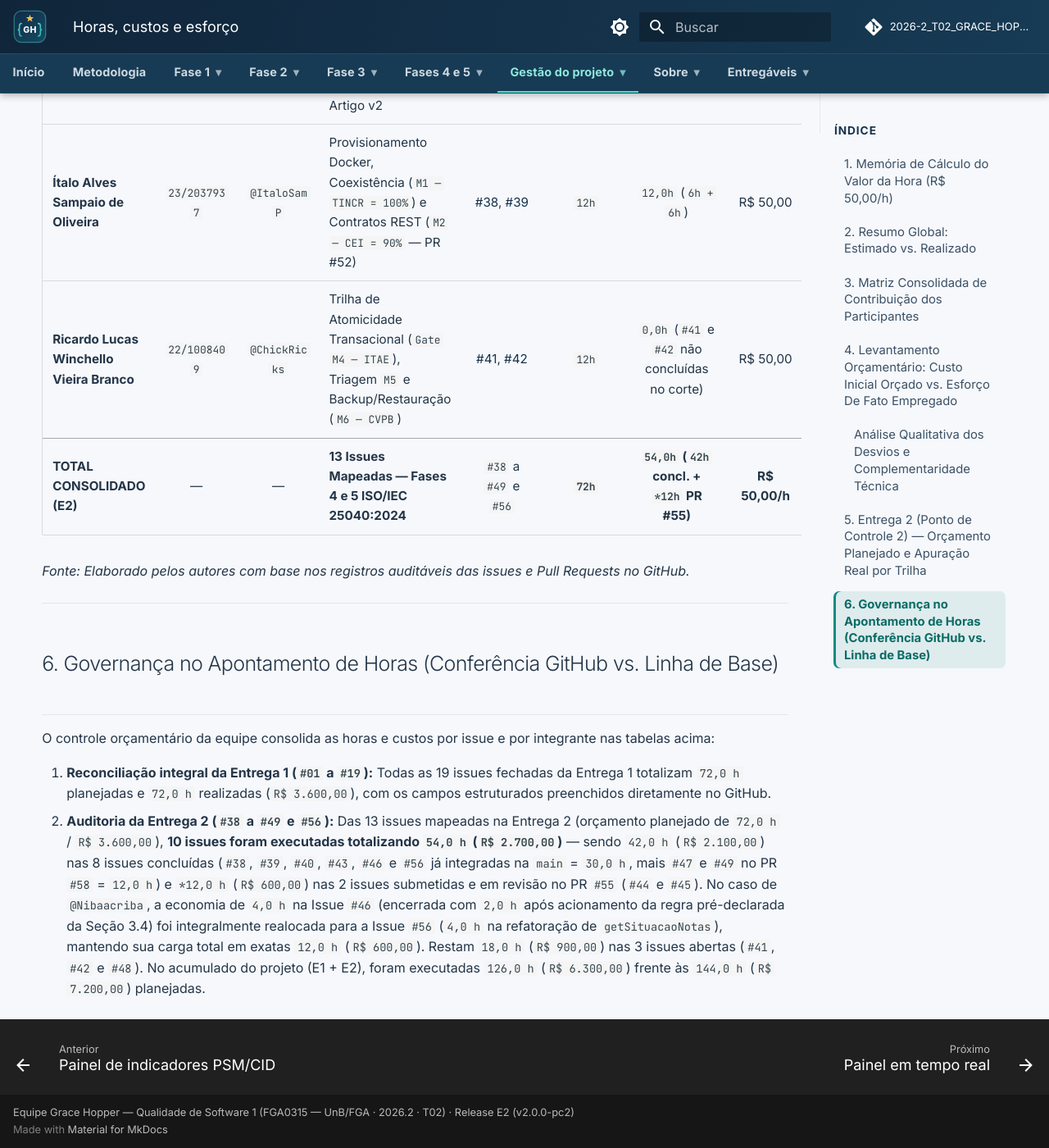
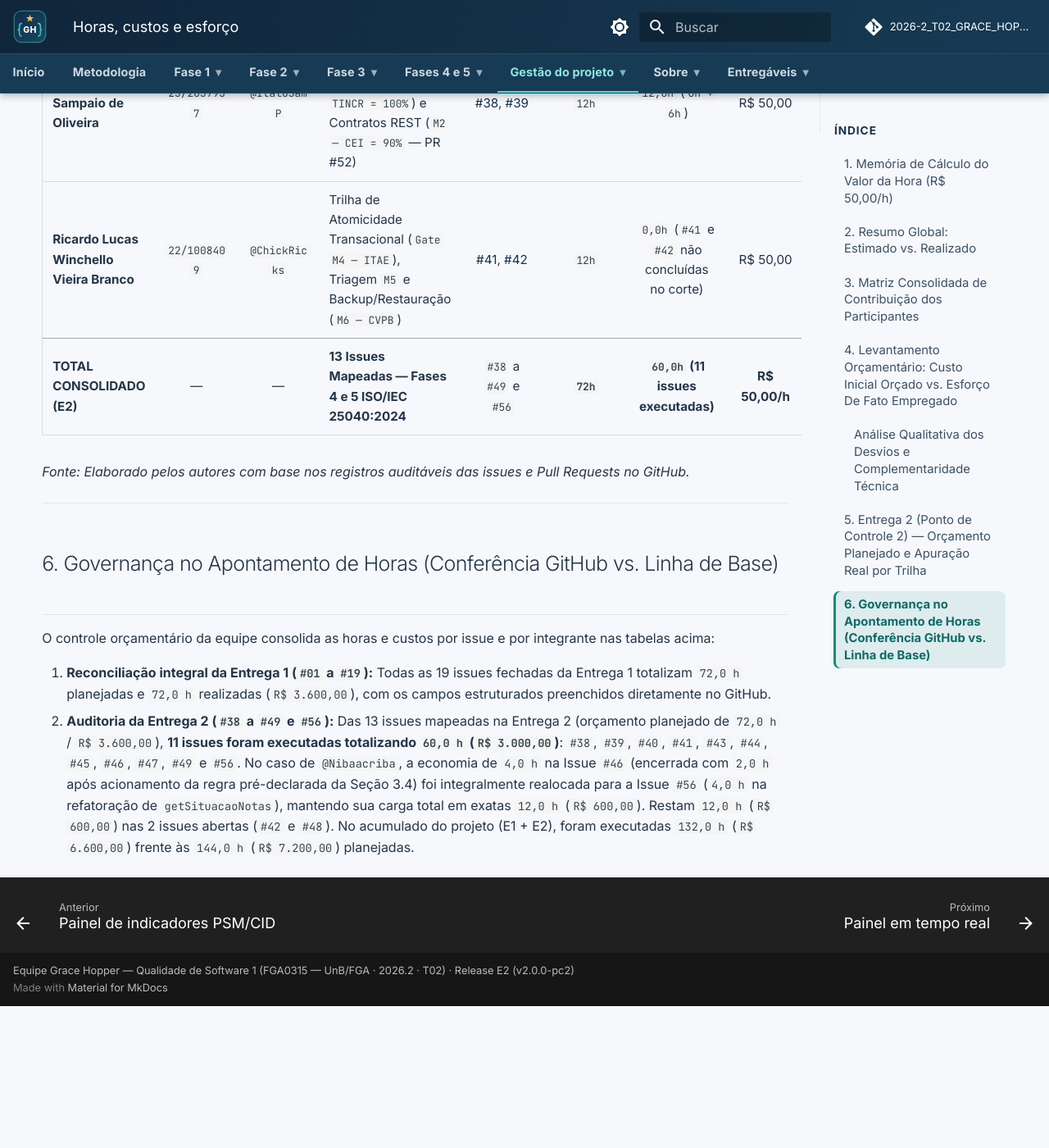
Before and after one commit to FCTE-Qualidade-de-Software-1/2026-2_T02_GRACE_HOPPER, an MkDocs documentation site: the page built from docs/gestao/horas-custos.md, in a window 1280 px wide and 1400 px high, scrolled down 5923 px. Shown: the whole window at 82% size. Built offline with MkDocs 1.6.1 and Material for MkDocs 9.7.7, drawn with Linux system fonts in a browser that asks for light colours; comment, search, counter and statistics services are not loaded; after the commit the page ends 7150 px from its top, so only the background shows below that; some of the changed text lies outside the part shown.

Commit message:
docs(fase4): reconciliar horas da E2 e atualizar slides do PC2 com o Gate M4 reprovado (#41)
- Totais da Entrega 2 passam para 60h / R$ 3.000,00 em 11 issues executadas
  (acumulado E1+E2: 132h / R$ 6.600,00) no README, gestão, horas-custos e registro.
- Slides do PC2: Gate M4 reprovado (ITAE = 0%), H2.2 confirmada (8/3/3),
  causa da Classe C, cenário de sensibilidade e orçamento atualizados; PDF regenerado.

```diff
--- a/docs/gestao/horas-custos.md
+++ b/docs/gestao/horas-custos.md
@@ -30,8 +30,8 @@ A equipe definiu o valor de referência de **`R$ 50,00` por hora técnica** com
 | Etapa / Entrega | Horas Planejadas (Linha de Base) | Custo Planejado | Horas Realizadas (Consolidadas) | Custo Realizado | Situação |
 | :--- | :---: | :---: | :---: | :---: | :---: |
 | **Entrega 1 (Ponto de Controle 1 — `v1.0.0-pc1`)** | `72,0 h` | `R$ 3.600,00` | `72,0 h` | `R$ 3.600,00` | Concluída (`19/19` issues fechadas) |
-| **Entrega 2 (Ponto de Controle 2 — `v2.0.0-pc2`)** | `72,0 h` | `R$ 3.600,00` | **`54,0 h`** (`42,0 h` em `8` issues concluídas + `12,0 h` em `2` issues no PR `#55`) | **`R$ 2.700,00`** (`R$ 2.100,00` concluídos + `R$ 600,00` no PR `#55`) | Em fechamento (`10/13` issues executadas; `#41`, `#42` e `#48` em aberto = `18,0 h` / `R$ 900,00`) |
-| **TOTAL DO PROJETO (E1 + E2)** | **`144,0 h`** | **`R$ 7.200,00`** | **`126,0 h`** (`114,0 h` concluídas + `12,0 h` no PR `#55`) | **`R$ 6.300,00`** (`R$ 5.700,00` concluídos + `R$ 600,00` no PR `#55`) | Auditoria PSM/CID reconciliada |
+| **Entrega 2 (Ponto de Controle 2 — `v2.0.0-pc2`)** | `72,0 h` | `R$ 3.600,00` | **`60,0 h`** (em `11` issues executadas) | **`R$ 3.000,00`** | Em fechamento (`11/13` issues executadas; `#42` e `#48` em aberto = `12,0 h` / `R$ 600,00`) |
+| **TOTAL DO PROJETO (E1 + E2)** | **`144,0 h`** | **`R$ 7.200,00`** | **`132,0 h`** | **`R$ 6.600,00`** | Auditoria PSM/CID reconciliada |
 
 *Fonte: Elaborado pelos autores a partir dos registros de issues e Pull Requests no GitHub.*
 
@@ -103,7 +103,7 @@ Para a Entrega 2, foram estruturadas **12 issues originais de 6 horas cada (`#38
 | **Gustavo Silva Rodrigues** | `23/2036887` | `@g-srodrigues` | Oráculo Pedagógico Determinístico (`Gate M3 — DCNM = 100%` — PR #54) e Consolidação do Artigo v2 | [#40](https://github.com/FCTE-Qualidade-de-Software-1/2026-2_T02_GRACE_HOPPER/issues/40), [#48](https://github.com/FCTE-Qualidade-de-Software-1/2026-2_T02_GRACE_HOPPER/issues/48) | `12h` | `6,0h` (`#40` concluída; `#48` em andamento) | R$ 50,00 | R$ 600,00 (`R$ 300,00`) | **16,67%** |
 | **Ítalo Alves Sampaio de Oliveira** | `23/2037937` | `@ItaloSamP` | Provisionamento Docker, Coexistência (`M1 — TINCR = 100%`) e Contratos REST (`M2 — CEI = 90%` — PR #52) | [#38](https://github.com/FCTE-Qualidade-de-Software-1/2026-2_T02_GRACE_HOPPER/issues/38), [#39](https://github.com/FCTE-Qualidade-de-Software-1/2026-2_T02_GRACE_HOPPER/issues/39) | `12h` | `12,0h` (`6h + 6h`) | R$ 50,00 | R$ 600,00 (`R$ 600,00`) | **16,66%** |
 | **Ricardo Lucas Winchello Vieira Branco** | `22/1008409` | `@ChickRicks` | Trilha de Atomicidade Transacional (`Gate M4 — ITAE`), Triagem `M5` e Backup/Restauração (`M6 — CVPB`) | [#41](https://github.com/FCTE-Qualidade-de-Software-1/2026-2_T02_GRACE_HOPPER/issues/41), [#42](https://github.com/FCTE-Qualidade-de-Software-1/2026-2_T02_GRACE_HOPPER/issues/42) | `12h` | `0,0h` (`#41` e `#42` não concluídas no corte) | R$ 50,00 | R$ 600,00 (`R$ 0,00`) | **16,66%** |
-| **TOTAL CONSOLIDADO (E2)** | — | — | **13 Issues Mapeadas — Fases 4 e 5 ISO/IEC 25040:2024** | `#38` a `#49` e `#56` | **`72h`** | **`54,0h` (`42h` concl. + `*12h` PR #55)** | **R$ 50,00/h** | **`R$ 3.600,00` (`R$ 2.700,00`)** | **`100%`** |
+| **TOTAL CONSOLIDADO (E2)** | — | — | **13 Issues Mapeadas — Fases 4 e 5 ISO/IEC 25040:2024** | `#38` a `#49` e `#56` | **`72h`** | **`60,0h` (11 issues executadas)** | **R$ 50,00/h** | **`R$ 3.600,00` (`R$ 3.000,00`)** | **`100%`** |
 
 *Fonte: Elaborado pelos autores com base nos registros auditáveis das issues e Pull Requests no GitHub.*
 
@@ -114,4 +114,4 @@ Para a Entrega 2, foram estruturadas **12 issues originais de 6 horas cada (`#38
 O controle orçamentário da equipe consolida as horas e custos por issue e por integrante nas tabelas acima:
 
 1. **Reconciliação integral da Entrega 1 (`#01` a `#19`):** Todas as 19 issues fechadas da Entrega 1 totalizam `72,0 h` planejadas e `72,0 h` realizadas (`R$ 3.600,00`), com os campos estruturados preenchidos diretamente no GitHub.
-2. **Auditoria da Entrega 2 (`#38` a `#49` e `#56`):** Das 13 issues mapeadas na Entrega 2 (orçamento planejado de `72,0 h` / `R$ 3.600,00`), **10 issues foram executadas totalizando `54,0 h` (`R$ 2.700,00`)** — sendo `42,0 h` (`R$ 2.100,00`) nas 8 issues concluídas (`#38`, `#39`, `#40`, `#43`, `#46` e `#56` já integradas na `main` = `30,0 h`, mais `#47` e `#49` no PR `#58` = `12,0 h`) e `*12,0 h` (`R$ 600,00`) nas 2 issues submetidas e em revisão no PR `#55` (`#44` e `#45`). No caso de `@Nibaacriba`, a economia de `4,0 h` na Issue `#46` (encerrada com `2,0 h` após acionamento da regra pré-declarada da Seção 3.4) foi integralmente realocada para a Issue `#56` (`4,0 h` na refatoração de `getSituacaoNotas`), mantendo sua carga total em exatas `12,0 h` (`R$ 600,00`). Restam `18,0 h` (`R$ 900,00`) nas 3 issues abertas (`#41`, `#42` e `#48`). No acumulado do projeto (E1 + E2), foram executadas `126,0 h` (`R$ 6.300,00`) frente às `144,0 h` (`R$ 7.200,00`) planejadas.
+2. **Auditoria da Entrega 2 (`#38` a `#49` e `#56`):** Das 13 issues mapeadas na Entrega 2 (orçamento planejado de `72,0 h` / `R$ 3.600,00`), **11 issues foram executadas totalizando `60,0 h` (`R$ 3.000,00`)**: `#38`, `#39`, `#40`, `#41`, `#43`, `#44`, `#45`, `#46`, `#47`, `#49` e `#56`. No caso de `@Nibaacriba`, a economia de `4,0 h` na Issue `#46` (encerrada com `2,0 h` após acionamento da regra pré-declarada da Seção 3.4) foi integralmente realocada para a Issue `#56` (`4,0 h` na refatoração de `getSituacaoNotas`), mantendo sua carga total em exatas `12,0 h` (`R$ 600,00`). Restam `12,0 h` (`R$ 600,00`) nas 2 issues abertas (`#42` e `#48`). No acumulado do projeto (E1 + E2), foram executadas `132,0 h` (`R$ 6.600,00`) frente às `144,0 h` (`R$ 7.200,00`) planejadas.
```
Also changed, not shown: README.md (+2 -2 lines), docs/gestao/registro-de-medicoes.md (+1 -1 lines), docs/gestao_projeto_releases_milestones_issues.md (+4 -4 lines), 2 other files.
